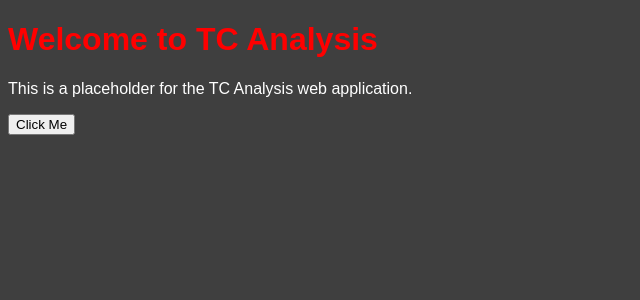
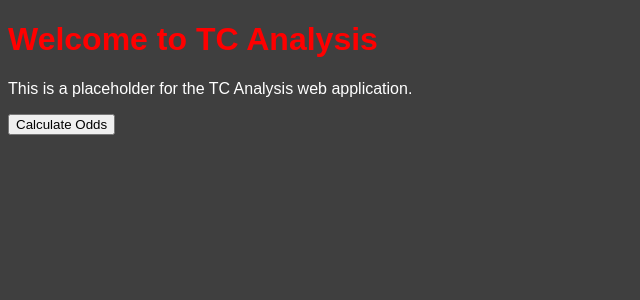
Before and after one commit to TheMustardJarz/TC_Analysis, a Flask app: page / in a window 1280 px wide. Shown: the top 300 px of the page, without its empty margins (0-640 px from the left). Run offline with Flask 3, Linux system fonts and the light colour scheme.

Commit message:
Adding button functionality

```diff
--- a/main.py
+++ b/main.py
@@ -1,10 +1,17 @@
 from flask import Flask, render_template
+from odds_calculation import *
 
 app = Flask(__name__)
 
-@app.route("/")
-def main():
+@app.route("/", methods=["GET"])
+def index():
+    main()
     return render_template("index.html")
+
+@app.route("/calculate", methods=["POST"])
+def calculate():
+    calculater()
+    return "Odds calculated"
 
 if __name__ == "__main__":
     app.run(debug=True)
--- /dev/null
+++ b/odds_calculation.py
@@ -0,0 +1,5 @@
+def calculater():
+    print("Oddly Calculating...")
+
+def main():
+    print("Calculating odds...")
--- a/templates/index.html
+++ b/templates/index.html
@@ -7,8 +7,10 @@
     <link rel="stylesheet" href='static/homepage.css'>
 </head>
 <body>
-    <h1 ali>Welcome to TC Analysis</h1>
+    <h1>Welcome to TC Analysis</h1>
     <p>This is a placeholder for the TC Analysis web application.</p>
-    <button onclick="alert('Hello from TC Analysis!')">Click Me</button>
+    <form action="/calculate" method="post">
+        <button type="submit">Calculate Odds</button>
+    </form>
 </body>
 </html>
```
